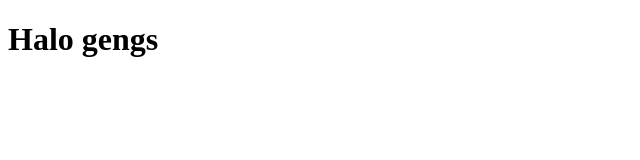
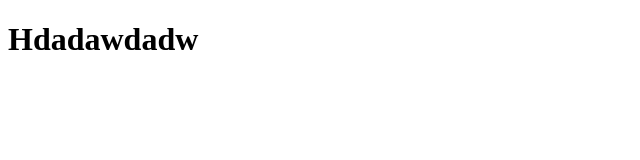
Before and after one commit to putra2950/binar-academy-learn-git, a plain HTML site: page index.html in a window 1280 px wide. Shown: the whole page, without its empty margins (0-640 px from the left). Drawn offline with Linux system fonts and the light colour scheme.

Commit message:
initial commit

```diff
--- a/index.html
+++ b/index.html
@@ -6,6 +6,6 @@
     <title>Document</title>
 </head>
 <body>
-    <h1>Halo gengs</h1>
+    <h1>Hdadawdadw</h1>
 </body>
 </html>
```
